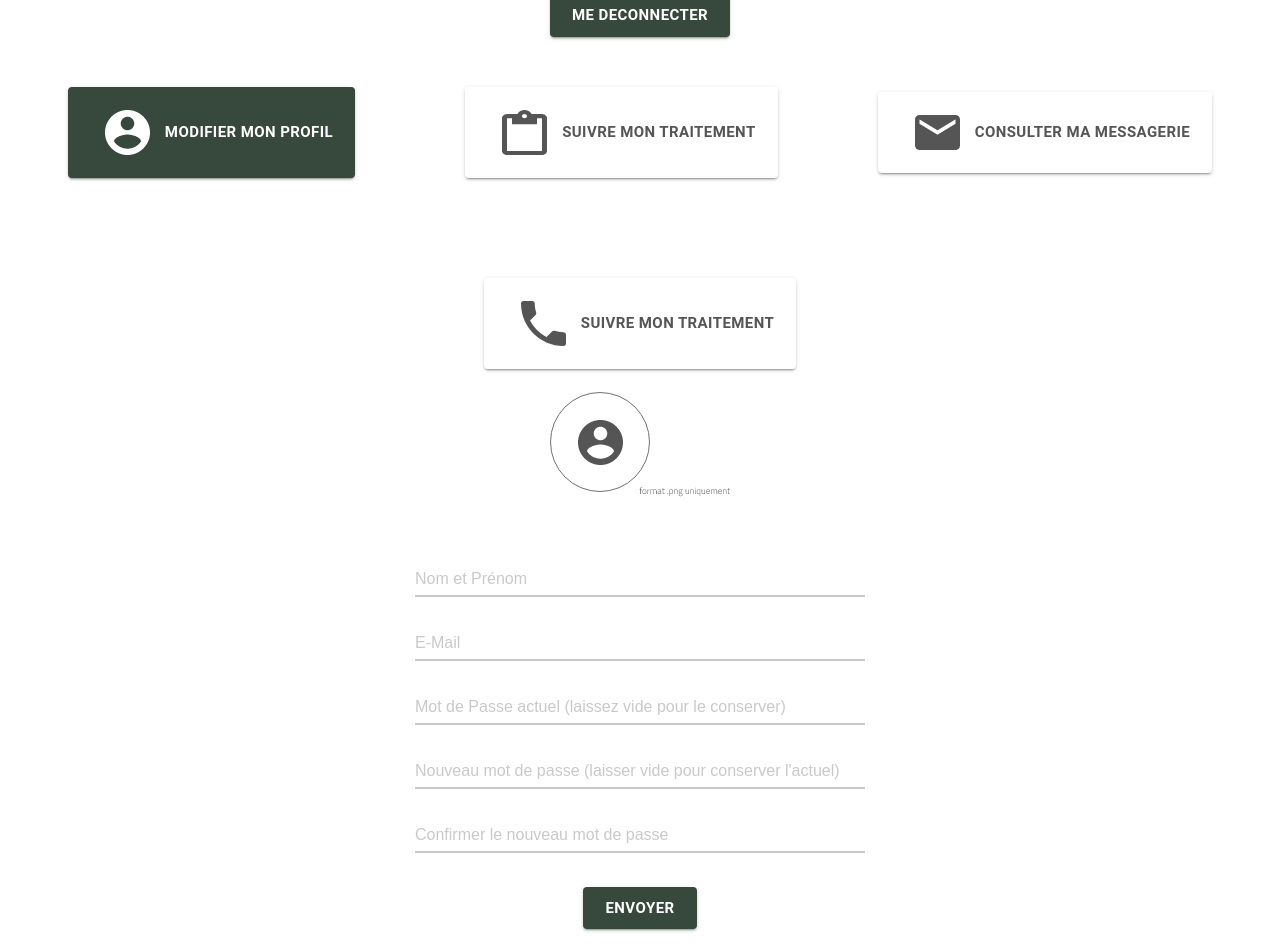
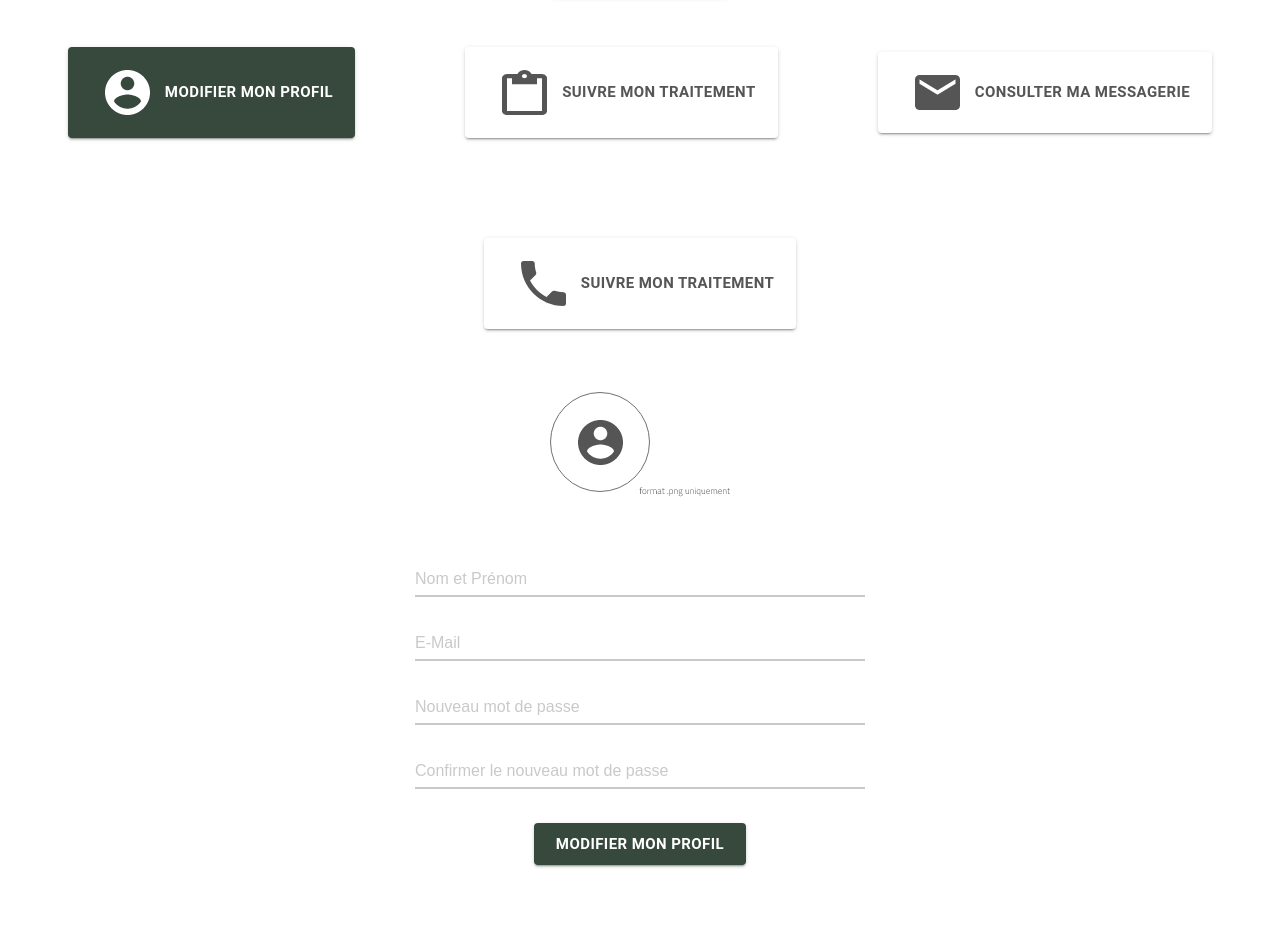
Before and after one commit to Ousmelie/TENET, a React (Create React App) app in the folder tenet-front/: page /editprofile in a window 1280 px wide. Shown: the part 258-1207 px from the top of the page. After the commit the page ends 1143 px from the top, so only its background shows below. Built offline with nearby package versions, Linux system fonts and the light colour scheme; no server answers; a web font is replaced by a local one.

Commit message:
Added Profile Editing

```diff
--- a/tenet-front/src/Authentication/Login.jsx
+++ b/tenet-front/src/Authentication/Login.jsx
@@ -27,6 +27,9 @@ function Login() {
             password: passwordLog,
         }).then((res) => {
             console.log(res);
+            if (res.data.message){
+                alert(res.data.message);
+            }
         })
     }
 
--- a/tenet-front/src/Authentication/Register.jsx
+++ b/tenet-front/src/Authentication/Register.jsx
@@ -41,7 +41,8 @@ function Register() {
                 console.log(res);
             })
         } else {
-            console.log("Passwords dont match")
+            console.log("Passwords dont match");
+            alert("Passwords dont match");
         }
 
     }
--- a/tenet-front/src/MySpace/EditProfile.jsx
+++ b/tenet-front/src/MySpace/EditProfile.jsx
@@ -7,19 +7,34 @@ import icon4 from "../images/ic_call_24px.png"
 import icon1White from "../images/ic_account_circle_24px_white.png"
 import editPdp from "../images/Modifier PDP.png"
 import {Button} from "@material-ui/core";
-import {Link} from "react-router-dom";
+import {Link, useHistory} from "react-router-dom";
 
 import MySpace from "./MySpace";
+import Axios from "axios";
 
 
 function EditProfile() {
-    const [profilPictureReg, setProfilPictureReg] = useState("");
     const [nameReg, setNameReg] = useState("");
     const [emailReg, setEmailReg] = useState("");
-    const [passwordReg, setPasswordReg] = useState("");
     const [passwordNewReg, setPasswordNewReg] = useState("");
     const [passwordConfirmationReg, setPasswordConfirmationReg] = useState("");
 
+    let history = useHistory();
+    Axios.defaults.withCredentials = true;
+    function editprofile(){
+            if (passwordNewReg == passwordConfirmationReg){
+                Axios.post("http://localhost:9000/editprofile", {
+                    email: emailReg,
+                    fullName: nameReg,
+                    password: passwordNewReg,
+                }).then((res) => {
+                    console.log(res);
+                })
+            }else{
+                console.log("Passwords dont match");
+                alert("Passwords dont match");
+            }
+    };
 
     return (
         <div className={"editProfile"}>
@@ -44,15 +59,9 @@ function EditProfile() {
                         </div>
 
                         <div className={"form-input"}>
-                            <input type={"password"} id={"password"} required
-                                   onChange={(e) => setPasswordReg(e.target.value)}/>
-                            <label htmlFor={"password"}>Mot de Passe actuel (laissez vide pour le conserver)</label>
-                        </div>
-
-                        <div className={"form-input"}>
                             <input type={"password"} id={"passwordNew"} required
                                    onChange={(e) => setPasswordNewReg(e.target.value)}/>
-                            <label htmlFor={"passwordNew"}>Nouveau mot de passe (laisser vide pour conserver l'actuel)</label>
+                            <label htmlFor={"passwordNew"}>Nouveau mot de passe</label>
                         </div>
 
                         <div className={"form-input"}>
@@ -61,10 +70,8 @@ function EditProfile() {
                             <label htmlFor={"passwordConfirmation"}>Confirmer le nouveau mot de passe</label>
                         </div>
 
-                        <Button variant={"contained"} size={"large"}
-                                style={{backgroundColor: "#36493C", color: "white", fontWeight: "bold"}} type={"submit"}
-                                onClick={editPdp}>
-                            ENVOYER
+                        <Button variant={"contained"} size={"large"} style={{backgroundColor: "#36493C", color: "white", fontWeight: "bold"}} type={"submit"} onClick={editprofile}>
+                            Modifier mon Profil
                         </Button>
                     </form>
                 </div>
--- a/tenet-front/src/MySpace/myspace.css
+++ b/tenet-front/src/MySpace/myspace.css
@@ -12,7 +12,8 @@
     justify-content: center;
     align-items: center;
     height: fit-content;
-    padding-top: 150px;
+    padding-top: 100px;
+    margin-bottom: 50px;
 }
 
 .mySpace .myspace_title {
@@ -24,6 +25,8 @@
     align-items: center;
     justify-content: center;
     height: 100px;
+
+    margin-bottom: 20px;
 }
 
 .mySpace .myspace_hub {
```
Also changed, not shown: 1 other file (tests, documents, lock files or other folders).
